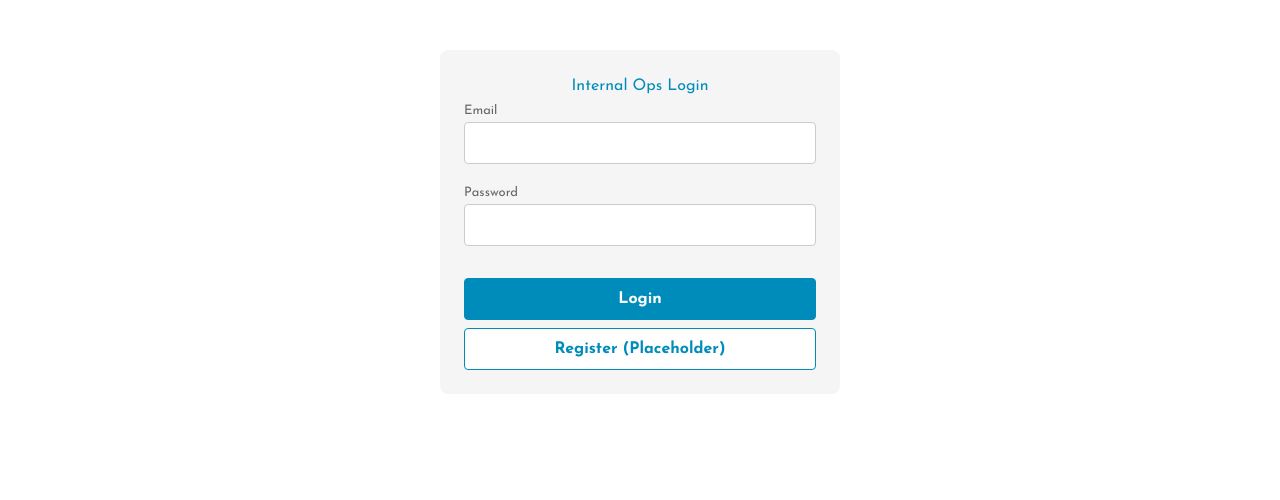
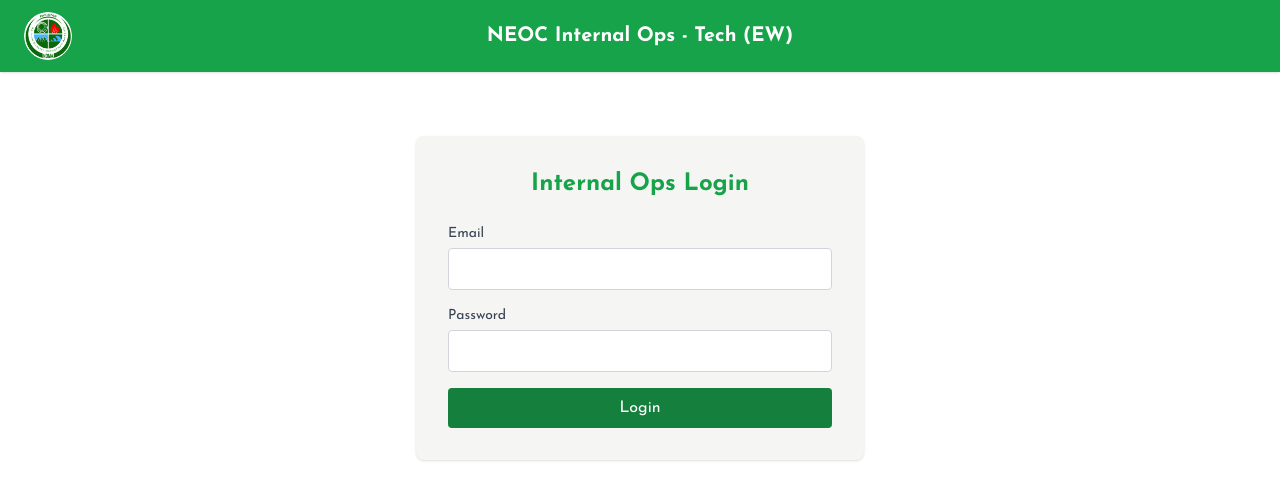
Before and after one commit to arsalanmukhtar/neoc-devteam-ops-system, a React (Vite) app: page / in a window 1280 px wide. Shown: the top 500 px of the page. Built offline with nearby package versions, Linux system fonts and the light colour scheme.

Commit message:
login component refactored

```diff
--- a/src/App.jsx
+++ b/src/App.jsx
@@ -1,44 +1,7 @@
-// File: src/App.jsx
 import React, { useState, useEffect } from 'react';
 import Login from './components/Login';
-import ProjectList from './components/ProjectList'; // <-- NEW IMPORT
-
-// Placeholder for your main application dashboard
-const Dashboard = () => {
-    const handleLogout = () => {
-        localStorage.removeItem('token');
-        localStorage.removeItem('user_id');
-        window.location.reload(); // Simple way to reset state
-    };
-
-    return (
-        <>
-            <div style={{
-                padding: 'var(--space-md)',
-                textAlign: 'right',
-                backgroundColor: 'var(--color-light-gray)',
-                borderBottom: '1px solid var(--color-medium-gray)'
-            }}>
-                <button
-                    className="btn"
-                    onClick={handleLogout}
-                    style={{
-                        backgroundColor: 'var(--color-status-danger)',
-                        color: 'white',
-                        border: 'none',
-                        fontWeight: 'normal',
-                        padding: 'var(--space-xs) var(--space-sm)'
-                    }}
-                >
-                    Logout
-                </button>
-            </div>
-
-            {/* Render the Project List below the header */}
-            <ProjectList />
-        </>
-    );
-};
+import Dashboard from './components/Dashboard';
+import Navbar from './components/Navbar';
 
 function App() {
   const [isAuthenticated, setIsAuthenticated] = useState(false);
@@ -50,8 +13,15 @@ function App() {
     }
   }, []);
 
+  const handleLogout = () => {
+    localStorage.removeItem('token');
+    localStorage.removeItem('user_id');
+    setIsAuthenticated(false);
+  };
+
   return (
     <>
+      <Navbar isAuthenticated={isAuthenticated} onLogout={handleLogout} />
       {isAuthenticated ? (
         <Dashboard />
       ) : (
--- /dev/null
+++ b/src/components/Dashboard.jsx
@@ -0,0 +1,8 @@
+import React from 'react';
+import ProjectList from './ProjectList';
+
+const Dashboard = () => (
+    <ProjectList />
+);
+
+export default Dashboard;
--- a/src/components/Login.jsx
+++ b/src/components/Login.jsx
@@ -1,9 +1,5 @@
-// File: src/components/Login.jsx
+import React, { useState } from 'react';
 
-import React, { useState } from 'react';
-import axios from 'axios';
-
-// NOTE: Ensure your backend is running on port 3000
 const API_URL = 'http://localhost:3000/api/auth';
 
 const Login = ({ onLogin }) => {
@@ -18,72 +14,70 @@ const Login = ({ onLogin }) => {
     setLoading(true);
 
     try {
-      const response = await axios.post(`${API_URL}/login`, { email, password });
-
-      // Store the JWT token and user ID (or other relevant data)
-      localStorage.setItem('token', response.data.token);
-      localStorage.setItem('user_id', response.data.user_id);
-
-      // Call the parent handler to update application state
+      const response = await fetch(`${API_URL}/login`, {
+        method: 'POST',
+        headers: { 'Content-Type': 'application/json' },
+        body: JSON.stringify({ email, password }),
+      });
+      const data = await response.json();
+      if (response.ok) {
+        localStorage.setItem('token', data.token);
+        localStorage.setItem('user_id', data.user_id);
         onLogin(true);
-
-    } catch (err) {
-      console.error('Login error:', err);
-      // Display specific error from the backend or a general message
-      setError(err.response?.data?.error || 'Login failed. Check your network and credentials.');
+      } else {
+        setError(data.error || 'Login failed. Check your credentials.');
+      }
+    } catch {
+      setError('Network error. Please try again.');
     } finally {
       setLoading(false);
     }
   };
 
   return (
-    <div className="login-container" style={{
-        maxWidth: '400px',
-        margin: '50px auto',
-        padding: 'var(--space-lg)',
-        backgroundColor: 'var(--color-light-gray)',
-        borderRadius: 'var(--space-sm)'
-    }}>
-      <h2 style={{ color: 'var(--color-accent)', textAlign: 'center' }}>Internal Ops Login</h2>
-
-      {error && <p style={{
-          color: 'var(--color-status-danger)',
-          backgroundColor: '#fdd',
-          padding: 'var(--space-sm)',
-          border: '1px solid var(--color-status-danger)'
-      }}>{error}</p>}
-
-      <form onSubmit={handleSubmit}>
-        <label htmlFor="email" style={{ color: 'var(--color-dark-gray)', fontSize: 'small' }}>Email</label>
+    <>
+      <div className="max-w-md mx-auto mt-16 p-8 bg-stone-100 rounded-lg shadow">
+        <h2 className="text-green-600 text-center text-2xl font-semibold mb-6">Internal Ops Login</h2>
+        {error && (
+          <p className="text-red-700 bg-red-100 p-2 mb-4 border border-red-400 rounded">
+            {error}
+          </p>
+        )}
+        <form onSubmit={handleSubmit} className="space-y-4">
+          <div>
+            <label htmlFor="email" className="block text-gray-700 text-sm mb-1">Email</label>
             <input
               type="email"
               id="email"
-          className="input-field"
+              className={`w-full px-3 py-2 border border-gray-300 rounded bg-white focus:outline-none focus:ring-1 focus:ring-green-200 ${email ? 'input-filled' : ''}`}
               value={email}
               onChange={(e) => setEmail(e.target.value)}
               required
+              autoComplete="username"
             />
-
-        <label htmlFor="password" style={{ color: 'var(--color-dark-gray)', fontSize: 'small' }}>Password</label>
+          </div>
+          <div>
+            <label htmlFor="password" className="block text-gray-700 text-sm mb-1">Password</label>
             <input
               type="password"
               id="password"
-          className="input-field"
+              className={`w-full px-3 py-2 border border-gray-300 rounded bg-white focus:outline-none focus:ring-1 focus:ring-green-200 ${password ? 'input-filled' : ''}`}
               value={password}
               onChange={(e) => setPassword(e.target.value)}
               required
+              autoComplete="current-password"
             />
-
-        <button type="submit" className="btn btn-primary" disabled={loading} style={{ width: '100%', marginTop: 'var(--space-md)' }}>
+          </div>
+          <button
+            type="submit"
+            className="w-full bg-green-700 text-white py-2 rounded hover:bg-green-800 transition"
+            disabled={loading}
+          >
             {loading ? 'Logging In...' : 'Login'}
-        </button>
-
-        {/* Example Secondary Button */}
-        <button type="button" className="btn btn-secondary" style={{ width: '100%', marginTop: 'var(--space-sm)' }}>
-          Register (Placeholder)
           </button>
         </form>
       </div>
+    </>
   );
 };
 
--- /dev/null
+++ b/src/components/Navbar.jsx
@@ -0,0 +1,27 @@
+import React from 'react';
+import ndmaLogo from '../assets/images/ndma-logo.png';
+
+const Navbar = ({ isAuthenticated, onLogout }) => (
+    <nav className="flex items-center justify-between bg-green-600 px-6 py-3 shadow">
+        <img
+            src={ndmaLogo}
+            alt="NDMA Logo"
+            className="h-12 w-12 rounded-full"
+        />
+        <h1 className="flex-1 text-center text-white font-semibold text-xl">
+            NEOC Internal Ops - Tech (EW)
+        </h1>
+        <div className="w-12 flex justify-end">
+            {isAuthenticated && (
+                <button
+                    className="bg-red-500 text-white font-normal px-4 py-2 rounded hover:bg-red-600 transition"
+                    onClick={onLogout}
+                >
+                    Logout
+                </button>
+            )}
+        </div>
+    </nav>
+);
+
+export default Navbar;
--- a/src/index.css
+++ b/src/index.css
@@ -12,13 +12,6 @@ body {
   --color-white: #ffffff;
   --color-black: #1a1a1a;
   /* Used for dark text/elements */
-
-  /* Accent Color (Choose a bold color, e.g., a rich teal or blue) */
-  --color-accent: #008cba;
-  --color-accent-light: #52b2d9;
-  /* Lighter shade for hover/background */
-  --color-accent-dark: #006080;
-  /* Darker shade for focus/active */
 
   /* Grayscale/Structure */
   --color-light-gray: #f5f5f5;
@@ -113,3 +106,9 @@ body {
   border-color: var(--color-accent);
   outline: none;
 }
+
+.input-filled {
+  background-color: #ecf0f1;
+  /* Tailwind's blue-50 */
+  transition: background-color 0.2s;
+}
```
Also changed, not shown: src/assets/images/ndma-logo.png (added). Lines whose indentation alone changed are shown as unchanged.
